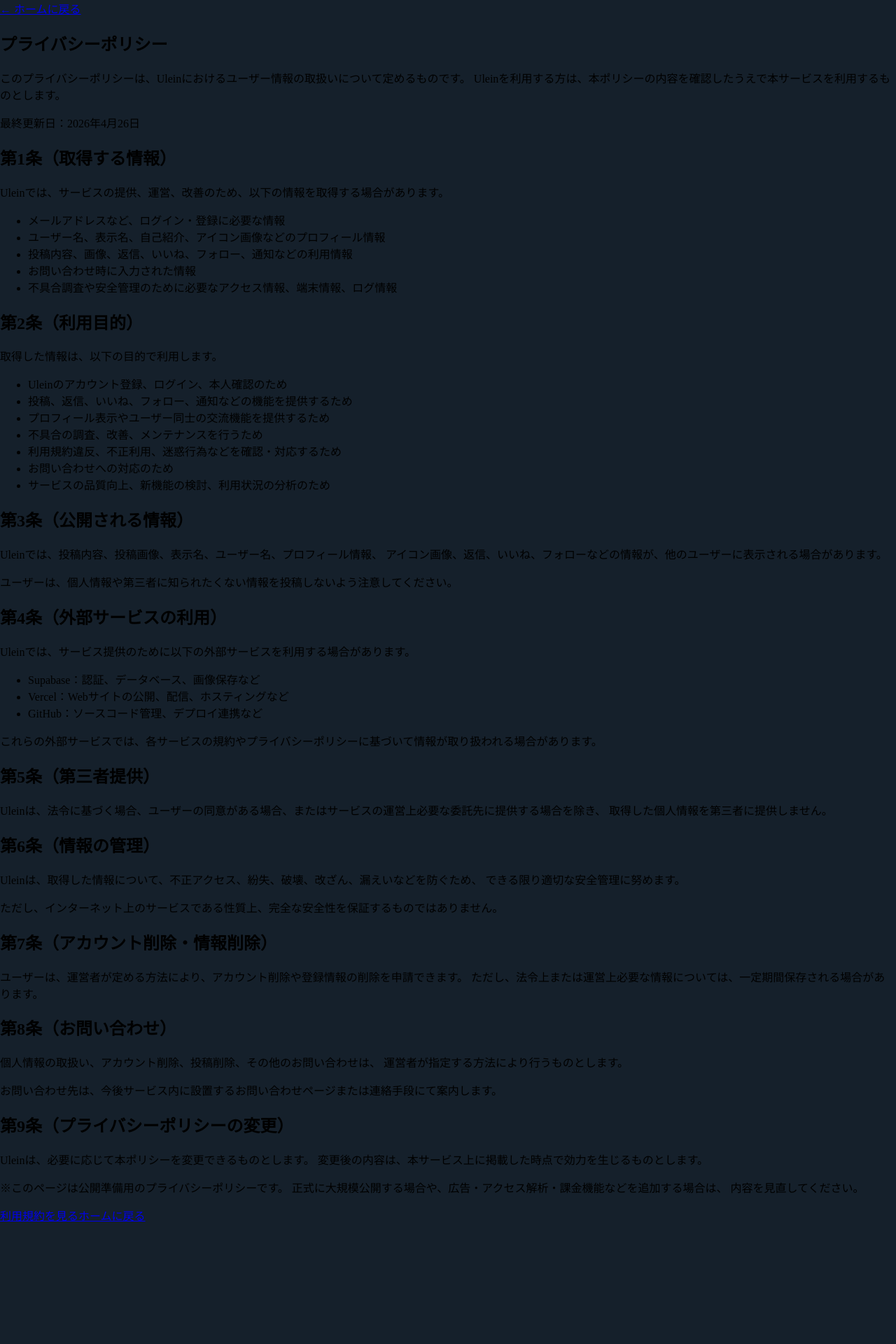
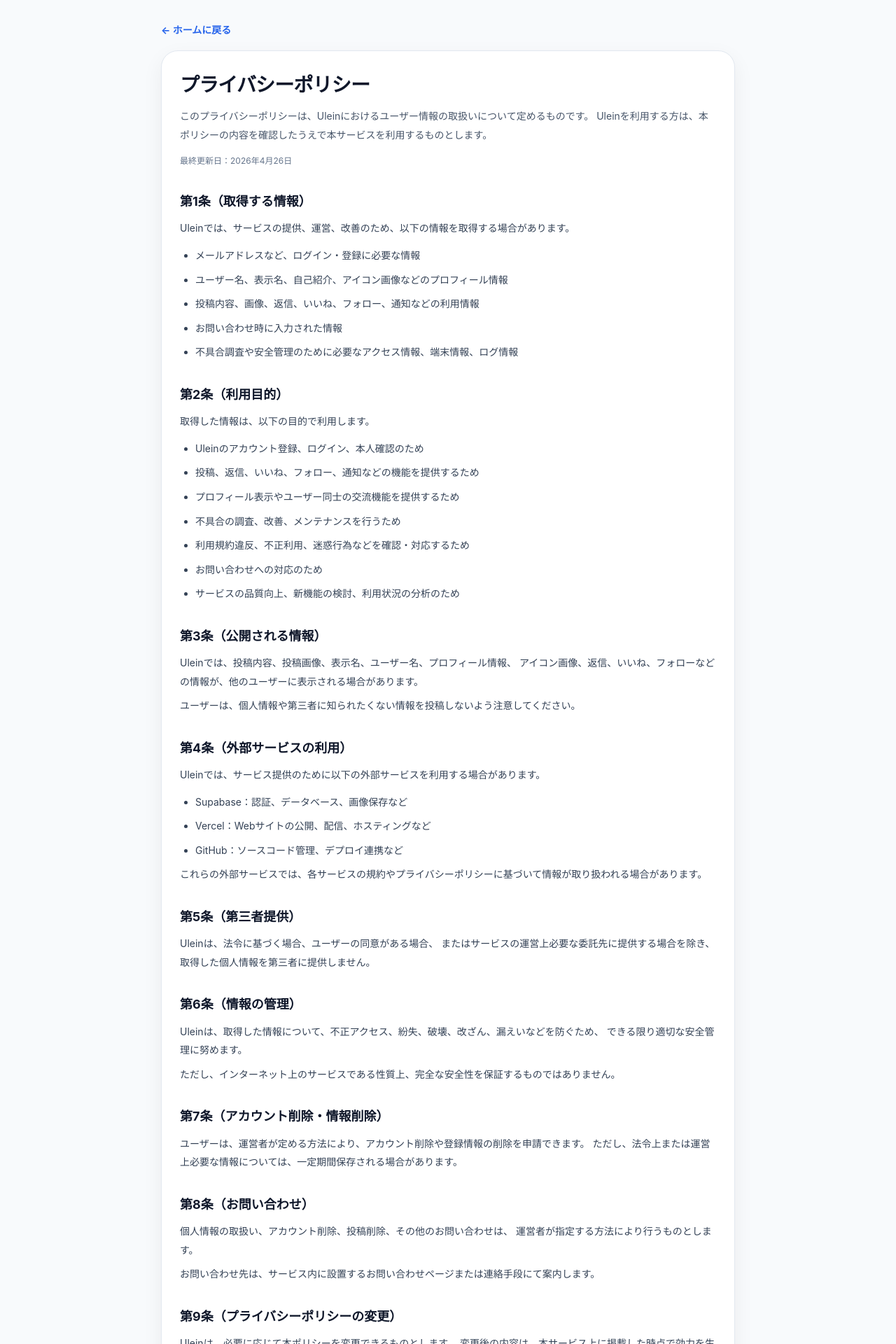
Before and after one commit to kazu4240/my-sns, a Next.js app: page /privacy in a window 1280 px wide. Shown: the top 1920 px of the page at 70% size. Before the commit the page ends 1842 px from the top, so only its background shows below. Built offline with nearby package versions, Linux system fonts and the light colour scheme.

Commit message:
Improve privacy page readability

```diff
--- a/app/privacy/page.tsx
+++ b/app/privacy/page.tsx
@@ -2,41 +2,96 @@
 
 export default function PrivacyPage() {
   return (
-    <main className="min-h-screen bg-slate-50 text-slate-900">
-      <div className="mx-auto max-w-3xl px-4 py-8">
-        <div className="mb-6">
+    <main
+      style={{
+        minHeight: "100vh",
+        background: "#f8fafc",
+        color: "#0f172a",
+        fontFamily:
+          'Inter, ui-sans-serif, system-ui, -apple-system, BlinkMacSystemFont, "Segoe UI", sans-serif',
+      }}
+    >
+      <div
+        style={{
+          maxWidth: "820px",
+          margin: "0 auto",
+          padding: "32px 16px",
+        }}
+      >
         <Link
           href="/"
-            className="text-sm font-semibold text-blue-600 hover:underline"
+          style={{
+            color: "#2563eb",
+            textDecoration: "none",
+            fontSize: "14px",
+            fontWeight: "bold",
+            display: "inline-block",
+            marginBottom: "20px",
+          }}
         >
           ← ホームに戻る
         </Link>
-        </div>
 
-        <section className="rounded-3xl border border-slate-200 bg-white p-6 shadow-sm">
-          <h1 className="text-2xl font-bold tracking-tight">
+        <section
+          style={{
+            border: "1px solid #e2e8f0",
+            borderRadius: "24px",
+            background: "#ffffff",
+            padding: "26px",
+            boxShadow: "0 10px 30px rgba(15, 23, 42, 0.06)",
+          }}
+        >
+          <h1
+            style={{
+              margin: 0,
+              fontSize: "28px",
+              letterSpacing: "-0.03em",
+              color: "#0f172a",
+            }}
+          >
             プライバシーポリシー
           </h1>
 
-          <p className="mt-3 text-sm leading-7 text-slate-600">
+          <p
+            style={{
+              marginTop: "14px",
+              color: "#475569",
+              fontSize: "14px",
+              lineHeight: 1.9,
+            }}
+          >
             このプライバシーポリシーは、Uleinにおけるユーザー情報の取扱いについて定めるものです。
             Uleinを利用する方は、本ポリシーの内容を確認したうえで本サービスを利用するものとします。
           </p>
 
-          <p className="mt-2 text-xs text-slate-500">
+          <p
+            style={{
+              marginTop: "8px",
+              color: "#64748b",
+              fontSize: "12px",
+            }}
+          >
             最終更新日：2026年4月26日
           </p>
 
-          <div className="mt-8 space-y-8 text-sm leading-7 text-slate-700">
+          <div
+            style={{
+              marginTop: "34px",
+              display: "flex",
+              flexDirection: "column",
+              gap: "30px",
+              color: "#334155",
+              fontSize: "14px",
+              lineHeight: 1.9,
+            }}
+          >
             <section>
-              <h2 className="text-lg font-bold text-slate-900">
-                第1条（取得する情報）
-              </h2>
-              <p className="mt-2">
+              <h2 style={headingStyle}>第1条（取得する情報）</h2>
+              <p style={paragraphStyle}>
                 Uleinでは、サービスの提供、運営、改善のため、以下の情報を取得する場合があります。
               </p>
 
-              <ul className="mt-3 list-disc space-y-2 pl-6">
+              <ul style={listStyle}>
                 <li>メールアドレスなど、ログイン・登録に必要な情報</li>
                 <li>ユーザー名、表示名、自己紹介、アイコン画像などのプロフィール情報</li>
                 <li>投稿内容、画像、返信、いいね、フォロー、通知などの利用情報</li>
@@ -46,14 +101,12 @@
             </section>
 
             <section>
-              <h2 className="text-lg font-bold text-slate-900">
-                第2条（利用目的）
-              </h2>
-              <p className="mt-2">
+              <h2 style={headingStyle}>第2条（利用目的）</h2>
+              <p style={paragraphStyle}>
                 取得した情報は、以下の目的で利用します。
               </p>
 
-              <ul className="mt-3 list-disc space-y-2 pl-6">
+              <ul style={listStyle}>
                 <li>Uleinのアカウント登録、ログイン、本人確認のため</li>
                 <li>投稿、返信、いいね、フォロー、通知などの機能を提供するため</li>
                 <li>プロフィール表示やユーザー同士の交流機能を提供するため</li>
@@ -65,114 +118,114 @@
             </section>
 
             <section>
-              <h2 className="text-lg font-bold text-slate-900">
-                第3条（公開される情報）
-              </h2>
-              <p className="mt-2">
+              <h2 style={headingStyle}>第3条（公開される情報）</h2>
+              <p style={paragraphStyle}>
                 Uleinでは、投稿内容、投稿画像、表示名、ユーザー名、プロフィール情報、
                 アイコン画像、返信、いいね、フォローなどの情報が、他のユーザーに表示される場合があります。
               </p>
-              <p className="mt-2">
+              <p style={paragraphStyle}>
                 ユーザーは、個人情報や第三者に知られたくない情報を投稿しないよう注意してください。
               </p>
             </section>
 
             <section>
-              <h2 className="text-lg font-bold text-slate-900">
-                第4条（外部サービスの利用）
-              </h2>
-              <p className="mt-2">
+              <h2 style={headingStyle}>第4条（外部サービスの利用）</h2>
+              <p style={paragraphStyle}>
                 Uleinでは、サービス提供のために以下の外部サービスを利用する場合があります。
               </p>
 
-              <ul className="mt-3 list-disc space-y-2 pl-6">
+              <ul style={listStyle}>
                 <li>Supabase：認証、データベース、画像保存など</li>
                 <li>Vercel：Webサイトの公開、配信、ホスティングなど</li>
                 <li>GitHub：ソースコード管理、デプロイ連携など</li>
               </ul>
 
-              <p className="mt-2">
+              <p style={paragraphStyle}>
                 これらの外部サービスでは、各サービスの規約やプライバシーポリシーに基づいて情報が取り扱われる場合があります。
               </p>
             </section>
 
             <section>
-              <h2 className="text-lg font-bold text-slate-900">
-                第5条（第三者提供）
-              </h2>
-              <p className="mt-2">
-                Uleinは、法令に基づく場合、ユーザーの同意がある場合、またはサービスの運営上必要な委託先に提供する場合を除き、
+              <h2 style={headingStyle}>第5条（第三者提供）</h2>
+              <p style={paragraphStyle}>
+                Uleinは、法令に基づく場合、ユーザーの同意がある場合、
+                またはサービスの運営上必要な委託先に提供する場合を除き、
                 取得した個人情報を第三者に提供しません。
               </p>
             </section>
 
             <section>
-              <h2 className="text-lg font-bold text-slate-900">
-                第6条（情報の管理）
-              </h2>
-              <p className="mt-2">
+              <h2 style={headingStyle}>第6条（情報の管理）</h2>
+              <p style={paragraphStyle}>
                 Uleinは、取得した情報について、不正アクセス、紛失、破壊、改ざん、漏えいなどを防ぐため、
                 できる限り適切な安全管理に努めます。
               </p>
-              <p className="mt-2">
+              <p style={paragraphStyle}>
                 ただし、インターネット上のサービスである性質上、完全な安全性を保証するものではありません。
               </p>
             </section>
 
             <section>
-              <h2 className="text-lg font-bold text-slate-900">
-                第7条（アカウント削除・情報削除）
-              </h2>
-              <p className="mt-2">
+              <h2 style={headingStyle}>第7条（アカウント削除・情報削除）</h2>
+              <p style={paragraphStyle}>
                 ユーザーは、運営者が定める方法により、アカウント削除や登録情報の削除を申請できます。
                 ただし、法令上または運営上必要な情報については、一定期間保存される場合があります。
               </p>
             </section>
 
             <section>
-              <h2 className="text-lg font-bold text-slate-900">
-                第8条（お問い合わせ）
-              </h2>
-              <p className="mt-2">
+              <h2 style={headingStyle}>第8条（お問い合わせ）</h2>
+              <p style={paragraphStyle}>
                 個人情報の取扱い、アカウント削除、投稿削除、その他のお問い合わせは、
                 運営者が指定する方法により行うものとします。
               </p>
-              <p className="mt-2">
-                お問い合わせ先は、今後サービス内に設置するお問い合わせページまたは連絡手段にて案内します。
+              <p style={paragraphStyle}>
+                お問い合わせ先は、サービス内に設置するお問い合わせページまたは連絡手段にて案内します。
               </p>
             </section>
 
             <section>
-              <h2 className="text-lg font-bold text-slate-900">
-                第9条（プライバシーポリシーの変更）
-              </h2>
-              <p className="mt-2">
+              <h2 style={headingStyle}>第9条（プライバシーポリシーの変更）</h2>
+              <p style={paragraphStyle}>
                 Uleinは、必要に応じて本ポリシーを変更できるものとします。
                 変更後の内容は、本サービス上に掲載した時点で効力を生じるものとします。
               </p>
             </section>
           </div>
 
-          <div className="mt-10 rounded-2xl bg-slate-100 p-4 text-xs leading-6 text-slate-600">
-            <p>
+          <div
+            style={{
+              marginTop: "36px",
+              borderRadius: "18px",
+              background: "#f1f5f9",
+              padding: "16px",
+              color: "#475569",
+              fontSize: "12px",
+              lineHeight: 1.8,
+            }}
+          >
             ※このページは公開準備用のプライバシーポリシーです。
             正式に大規模公開する場合や、広告・アクセス解析・課金機能などを追加する場合は、
             内容を見直してください。
-            </p>
           </div>
 
-          <div className="mt-8 flex flex-col gap-3 sm:flex-row">
-            <Link
-              href="/terms"
-              className="rounded-full border border-slate-300 px-5 py-3 text-center text-sm font-semibold text-slate-700 hover:bg-slate-50"
+          <div
+            style={{
+              marginTop: "28px",
+              display: "flex",
+              gap: "12px",
+              flexWrap: "wrap",
+            }}
           >
+            <Link href="/terms" style={subButtonStyle}>
               利用規約を見る
             </Link>
 
-            <Link
-              href="/"
-              className="rounded-full bg-slate-900 px-5 py-3 text-center text-sm font-semibold text-white hover:bg-slate-700"
-            >
+            <Link href="/contact" style={subButtonStyle}>
+              お問い合わせ
+            </Link>
+
+            <Link href="/" style={mainButtonStyle}>
               ホームに戻る
             </Link>
           </div>
@@ -181,3 +234,50 @@
     </main>
   );
 }
+
+const headingStyle = {
+  margin: 0,
+  marginBottom: "8px",
+  fontSize: "18px",
+  color: "#0f172a",
+  fontWeight: "bold",
+} as const;
+
+const paragraphStyle = {
+  margin: "8px 0 0",
+} as const;
+
+const listStyle = {
+  margin: "12px 0 0",
+  paddingLeft: "22px",
+  display: "flex",
+  flexDirection: "column",
+  gap: "8px",
+} as const;
+
+const mainButtonStyle = {
+  display: "inline-flex",
+  alignItems: "center",
+  justifyContent: "center",
+  borderRadius: "9999px",
+  background: "#0f172a",
+  color: "#ffffff",
+  padding: "12px 18px",
+  fontSize: "14px",
+  fontWeight: "bold",
+  textDecoration: "none",
+} as const;
+
+const subButtonStyle = {
+  display: "inline-flex",
+  alignItems: "center",
+  justifyContent: "center",
+  borderRadius: "9999px",
+  border: "1px solid #cbd5e1",
+  background: "#ffffff",
+  color: "#334155",
+  padding: "12px 18px",
+  fontSize: "14px",
+  fontWeight: "bold",
+  textDecoration: "none",
+} as const;
```
Lines whose indentation alone changed are shown as unchanged.
